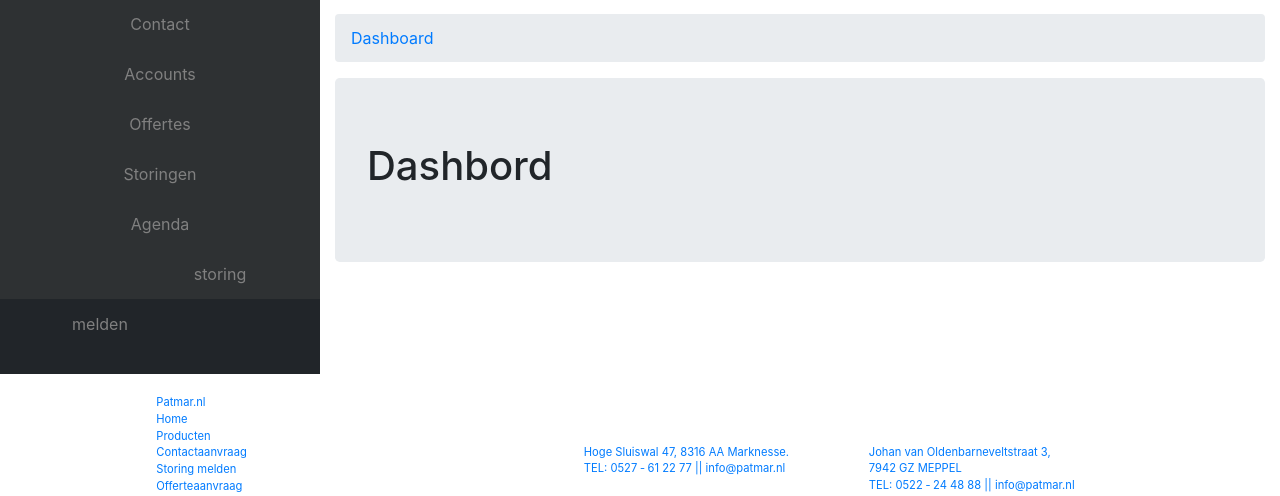
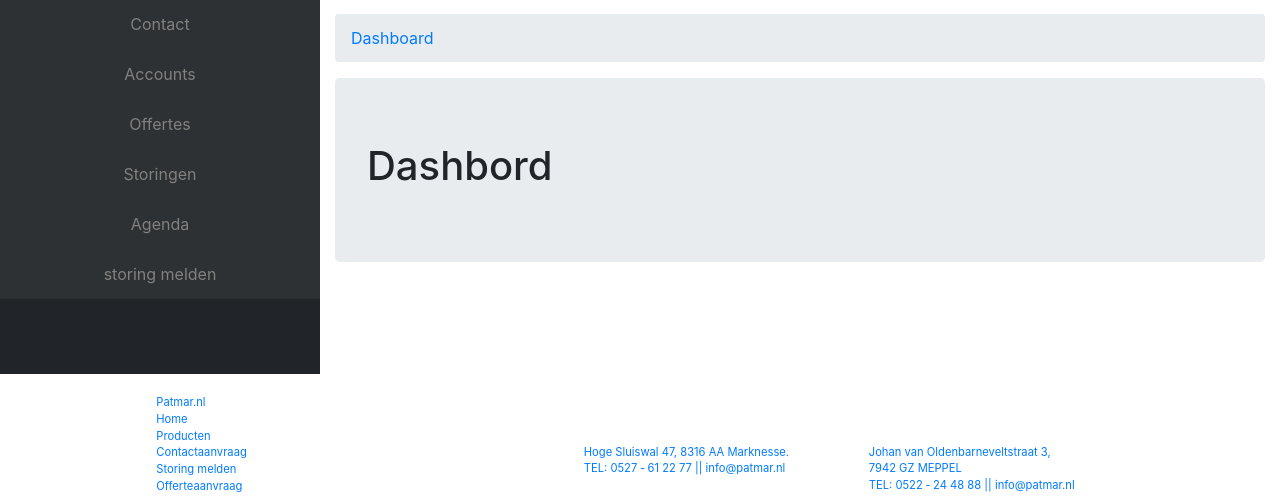
Before and after one commit to rickkerdt/patmar, a PHP site: page /dashboard/index.php in a window 1280 px wide. Shown: the part 57-553 px from the top of the page. Run offline with PHP 8.4, Linux system fonts and the light colour scheme; the visitor is signed in with stand-in values (Sample User, id 1); some libraries are stand-ins or nearby versions.

Commit message:
storing melden knop fix

```diff
--- a/dashboard/template.php
+++ b/dashboard/template.php
@@ -94,7 +94,7 @@
     .dashboard-side-button a {
         width: inherit;
         height: inherit;
-        padding: 20px 120px;
+        padding: 20px auto;
         color: grey;
     }
 </style>
```
